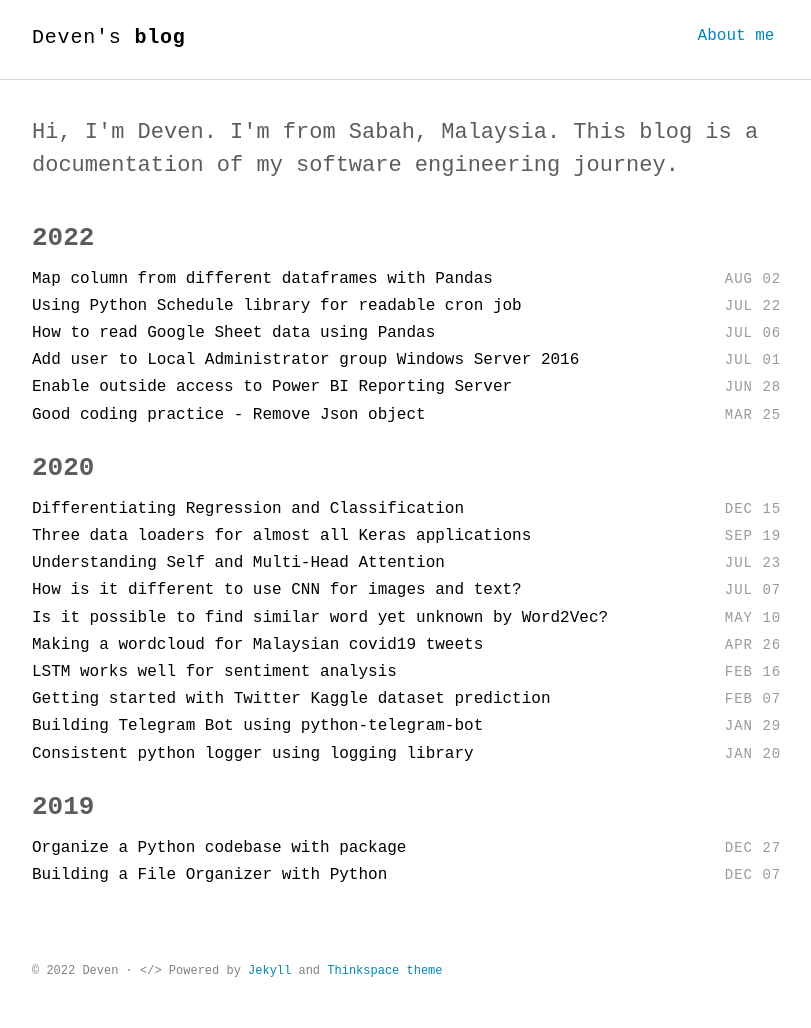
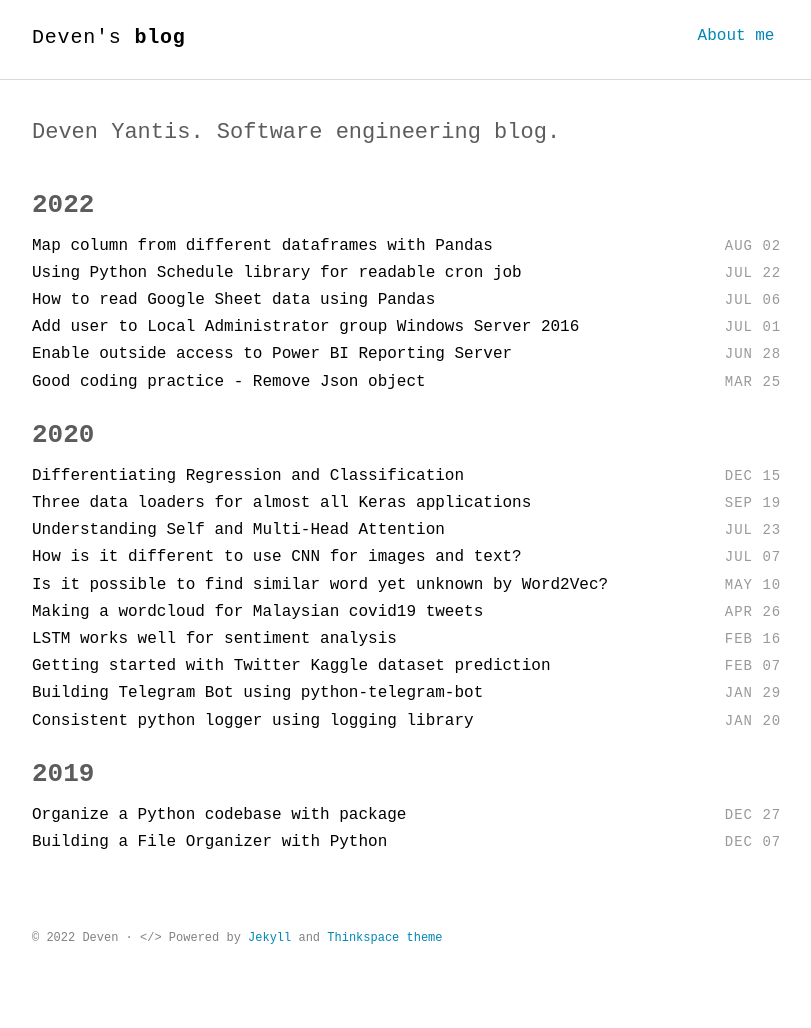
Before and after one commit to devennn/devennn.github.io, a Jekyll site: the page built from index.html, in a window 1280 px wide. Shown: the whole page, without its empty margins (232-1043 px from the left). Built offline with Jekyll 4.4.1, drawn with Linux system fonts in a browser that asks for light colours; some web fonts are replaced; after the commit the page ends 995 px from its top, so only the background shows below that.

Commit message:
Update intro.html

```diff
--- a/_includes/intro.html
+++ b/_includes/intro.html
@@ -1,5 +1,5 @@
 <section class="intro">
   <div class="container">
-    <p class="lead">Hi, I'm Deven. I'm from Sabah, Malaysia. This blog is a documentation of my software engineering journey.</p>
+    <p class="lead">Deven Yantis. Software engineering blog.</p>
   </div>
 </section>
```
